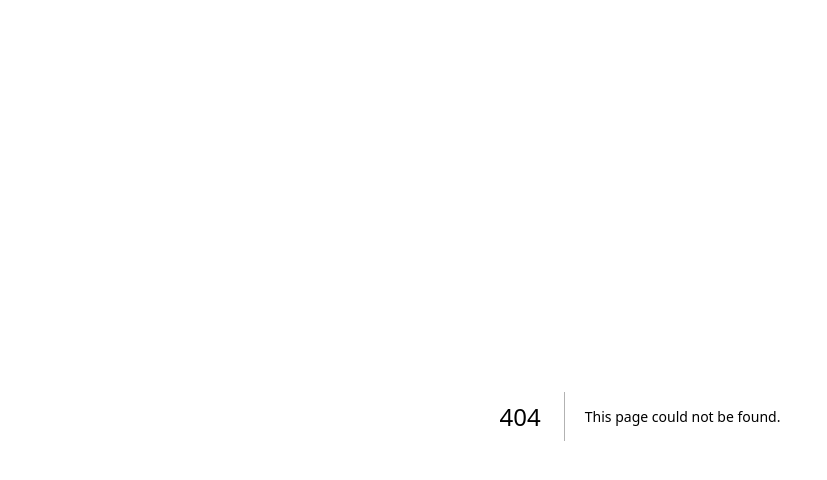
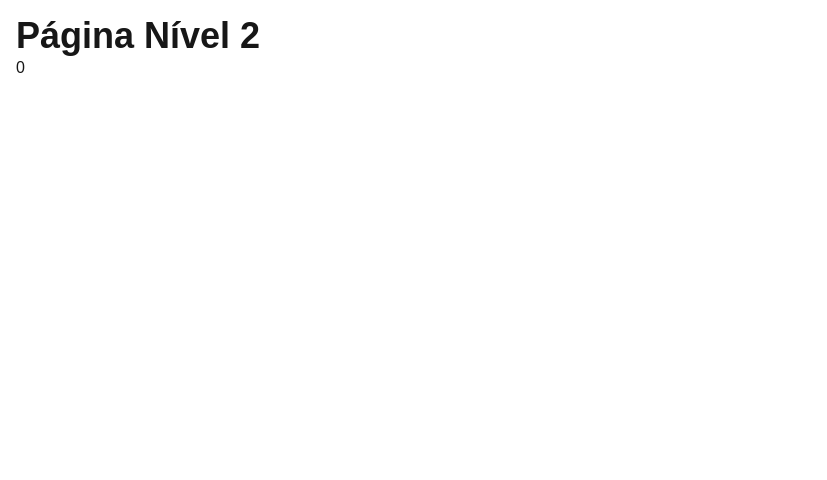
Before and after one commit to helalferrari/fundamentos-front-end-react-, a Next.js app: page /nivel-2 in a window 1280 px wide. Before the commit this address had no page. Shown: the top 480 px of the page, without its empty margins (0-827 px from the left). Built offline with nearby package versions, Linux system fonts and the light colour scheme.

Commit message:
Aplicação de Context

```diff
--- a/src/app/nivel-1/page.tsx
+++ b/src/app/nivel-1/page.tsx
@@ -1,4 +1,4 @@
-import {Counter} from "@/components/Contador";
+import {Counter} from "@/components/Counter";
 
 const Page = () => {
     return (
--- /dev/null
+++ b/src/app/nivel-2/layout.tsx
@@ -0,0 +1,11 @@
+import CounterProvider, {CounterContext} from "@/context/CounterContext";
+
+export default function Layout({
+  children,
+}: Readonly<{
+  children: React.ReactNode;
+}>) {
+  return (
+     <CounterProvider>{children}</CounterProvider>
+  );
+}
--- /dev/null
+++ b/src/app/nivel-2/page.tsx
@@ -0,0 +1,12 @@
+import {CounterGlobal} from "@/components/CounterGlobal";
+
+const Page = () => {
+    return (
+    <div>
+        <h1 className="text-4xl font-bold">Página Nível 2</h1>
+        <CounterGlobal />
+    </div>
+    );
+};
+
+export default Page;
--- /dev/null
+++ b/src/components/CounterGlobal.tsx
@@ -0,0 +1,10 @@
+"use client"
+
+import {useContext} from "react";
+import {CounterContext} from "@/context/CounterContext";
+
+export const CounterGlobal = () => {
+    const { counter } = useContext(CounterContext);
+
+    return <>{counter}</>;
+};
--- /dev/null
+++ b/src/context/CounterContext.tsx
@@ -0,0 +1,27 @@
+"use client";
+
+import {createContext, Dispatch, ReactNode, SetStateAction, useState} from "react";
+
+type CounterContextType = {
+    counter: number;
+    setCounter: Dispatch<SetStateAction<number>>;
+}
+
+export const CounterContext = createContext<CounterContextType>({
+    counter: 0,
+    setCounter: () => {},
+});
+
+export default function CounterProvider({
+        children,
+    }: {
+        children: ReactNode;
+    }) {
+    const [counter, setCounter] = useState(0);
+
+    return (
+    <CounterContext.Provider value={{counter: 0, setCounter }}>
+        {children}
+    </CounterContext.Provider>
+    );
+}
```
Also changed, not shown: src/components/Counter.tsx (renamed from src/components/Contador.tsx).
